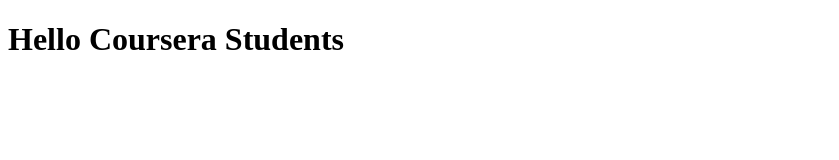
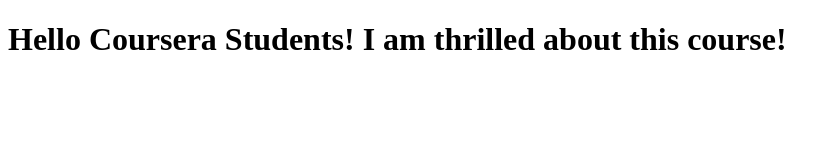
Before and after one commit to bdonaldson58/coursera-test, a plain HTML site: page index.html in a window 1280 px wide. Shown: the whole page, without its empty margins (0-839 px from the left). Drawn offline with Linux system fonts and the light colour scheme.

Commit message:
Next version of web file

```diff
--- a/index.html
+++ b/index.html
@@ -5,6 +5,6 @@
       <title>Hello Coursera</title>
     </head>
     <body>
-      <h1>Hello Coursera Students</h1>
+      <h1>Hello Coursera Students! I am thrilled about this course!</h1>
     </body>
     </html>
```
